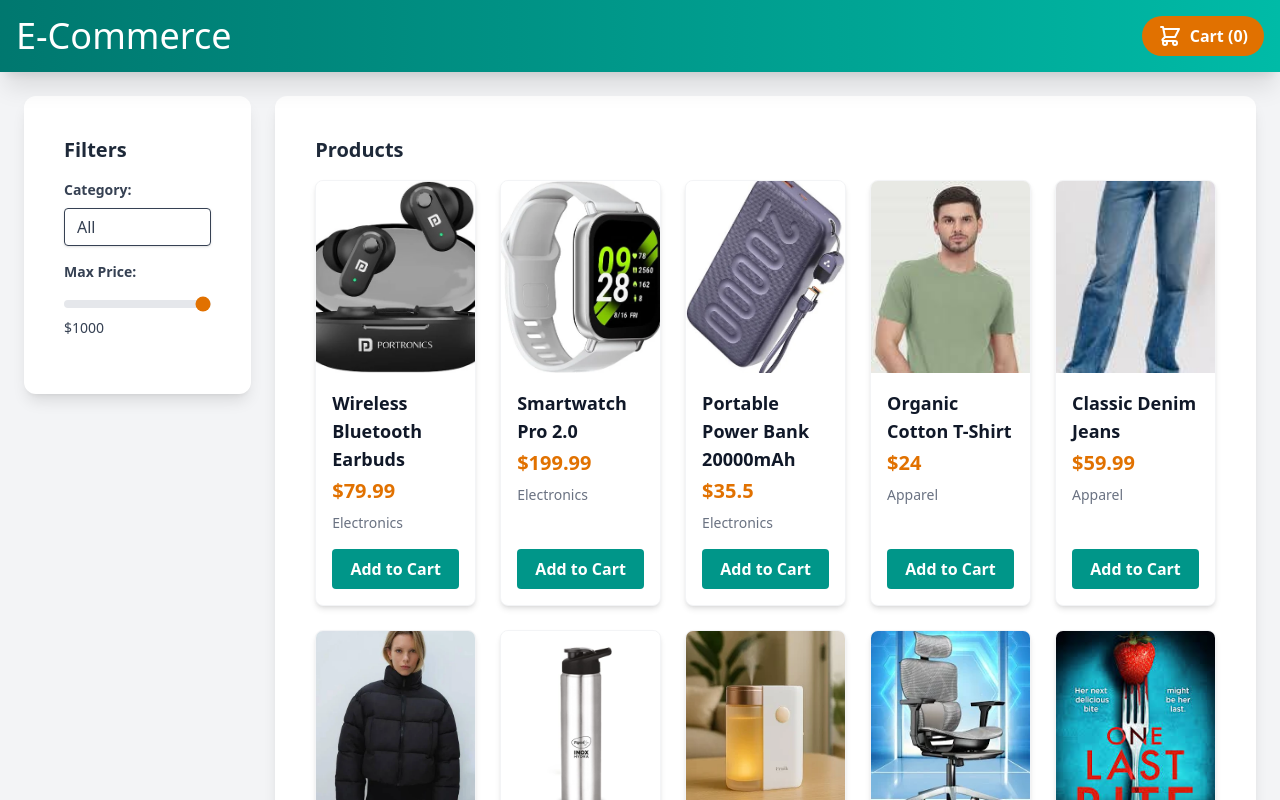
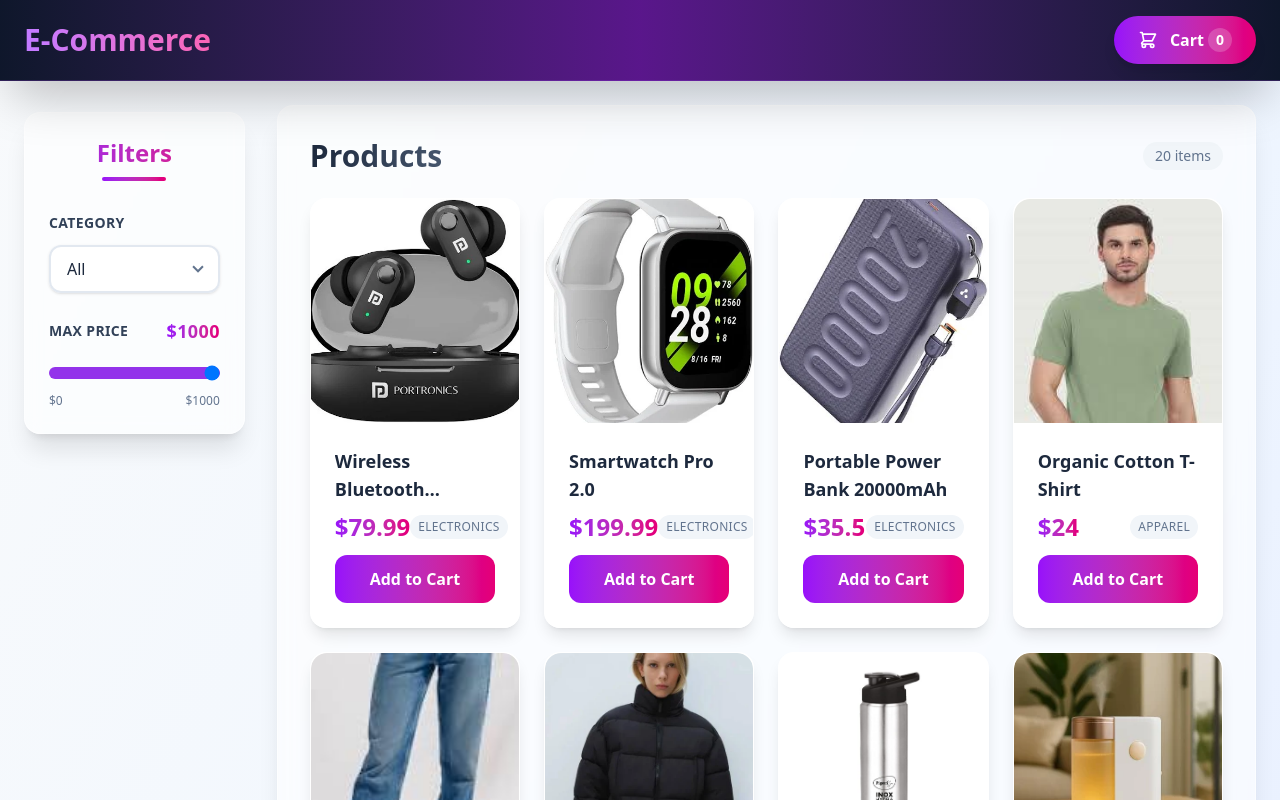
Before and after one commit to AnuragWebSeederTech/redux, a React (Vite) app: page / in a window 1280 px wide. Shown: the top 800 px of the page. Built offline with nearby package versions, Linux system fonts and the light colour scheme.

Commit message:
Added styling in the page

```diff
--- a/src/App.jsx
+++ b/src/App.jsx
@@ -20,30 +20,35 @@ function App() {
 
   return (
     <Router>
-      <div className="min-h-screen bg-gray-100 flex flex-col font-primary">
-        <header className="bg-gradient-to-r from-teal-700 to-teal-500 text-white p-4 shadow-xl sticky top-0 z-10"> {/* Teal gradient header */}
-          <nav className="max-w-screen-xl mx-auto flex justify-between items-center">
-            <Link to="/" className="text-4xl font-heading text-white hover:text-teal-100 transition-all duration-300 ease-in-out">
-              E-Commerce
-            </Link>
-            <div className="relative">
-              <Link to="/cart" className="bg-amber-600 hover:bg-amber-700 text-white font-bold py-2 px-4 rounded-full flex items-center space-x-2 transition-all duration-300 ease-in-out">
-                <svg xmlns="http://www.w3.org/2000/svg" className="h-6 w-6" fill="none" viewBox="0 0 24 24" stroke="currentColor" strokeWidth="2">
-                  <path strokeLinecap="round" strokeLinejoin="round" d="M3 3h2l.4 2M7 13h10l4-8H5.4M7 13L5.4 5M7 13l-2.293 2.293c-.63.63-.184 1.707.707 1.707H17m0 0a2 2 0 100 4 2 2 0 000-4zm-8 2a2 2 0 11-4 0 2 2 0 014 0z" />
-                </svg>
-                <span>Cart (<span className="font-semibold">{cartItems.length}</span>)</span>
+      <div className="min-h-screen bg-gradient-to-br from-slate-50 via-blue-50 to-indigo-100 flex flex-col font-primary">
+        <header className="bg-gradient-to-r from-slate-900 via-purple-900 to-slate-900 text-white shadow-2xl sticky top-0 z-50 backdrop-blur-sm border-b border-purple-500/20">
+          <nav className="max-w-7xl mx-auto px-6 py-4">
+            <div className="flex justify-between items-center">
+              <Link to="/" className="text-3xl font-bold bg-gradient-to-r from-purple-400 to-pink-400 bg-clip-text text-transparent hover:from-purple-300 hover:to-pink-300 transition-all duration-500 ease-out transform hover:scale-105">
+                E-Commerce
               </Link>
+              <div className="relative group">
+                <Link to="/cart" className="bg-gradient-to-r from-purple-600 to-pink-600 hover:from-purple-700 hover:to-pink-700 text-white font-semibold py-3 px-6 rounded-full flex items-center space-x-3 transition-all duration-300 ease-out transform hover:scale-105 hover:shadow-xl shadow-lg">
+                  <svg xmlns="http://www.w3.org/2000/svg" className="h-5 w-5" fill="none" viewBox="0 0 24 24" stroke="currentColor" strokeWidth="2">
+                    <path strokeLinecap="round" strokeLinejoin="round" d="M3 3h2l.4 2M7 13h10l4-8H5.4M7 13L5.4 5M7 13l-2.293 2.293c-.63.63-.184 1.707.707 1.707H17m0 0a2 2 0 100 4 2 2 0 000-4zm-8 2a2 2 0 11-4 0 2 2 0 014 0z" />
+                  </svg>
+                  <span className="flex items-center space-x-1">
+                    <span>Cart</span>
+                    <span className="bg-white/20 rounded-full px-2 py-0.5 text-sm font-bold">{cartItems.length}</span>
+                  </span>
+                </Link>
+              </div>
             </div>
           </nav>
         </header>
 
         <Routes>
           <Route path="/" element={
-            <main className="grid grid-cols-1 md:grid-cols-5 gap-6 p-6 max-w-screen-xl mx-auto w-full flex-grow">
-              <aside className="md:col-span-1 bg-white p-6 rounded-xl shadow-lg md:h-fit md:sticky md:top-24">
+            <main className="grid grid-cols-1 lg:grid-cols-5 gap-8 p-6 max-w-7xl mx-auto w-full flex-grow">
+              <aside className="lg:col-span-1 bg-white/60 backdrop-blur-sm p-6 rounded-2xl shadow-xl border border-white/50 lg:h-fit lg:sticky lg:top-28 hover:shadow-2xl transition-all duration-300">
                 <Filters />
               </aside>
-              <section className="md:col-span-4 bg-white p-6 rounded-xl shadow-lg">
+              <section className="lg:col-span-4 bg-white/60 backdrop-blur-sm p-8 rounded-2xl shadow-xl border border-white/50 hover:shadow-2xl transition-all duration-300">
                 <ProductGrid />
               </section>
             </main>
--- a/src/components/Filters.jsx
+++ b/src/components/Filters.jsx
@@ -1,7 +1,6 @@
-// src/components/Filters.js
 import React, { useState } from 'react';
 import { useSelector, useDispatch } from 'react-redux';
-import { applyFilters } from '../redux/ecommerceSlice'; // Import from ecommerceSlice
+import { applyFilters } from '../redux/ecommerceSlice';
 
 function Filters() {
   const dispatch = useDispatch();
@@ -20,25 +19,48 @@ function Filters() {
   };
 
   return (
-    <div className="p-4">
-      <h2 className="text-xl font-semibold mb-4 text-gray-800">Filters</h2>
+    <div className="space-y-8">
+      <div className="text-center">
+        <h2 className="text-2xl font-bold bg-gradient-to-r from-purple-600 to-pink-600 bg-clip-text text-transparent mb-2">
+          Filters
+        </h2>
+        <div className="w-16 h-1 bg-gradient-to-r from-purple-600 to-pink-600 rounded-full mx-auto"></div>
+      </div>
 
-      <div className="mb-4">
-        <label htmlFor="category" className="block text-gray-700 text-sm font-bold mb-2">Category:</label>
+      <div className="space-y-6">
+        <div>
+          <label htmlFor="category" className="block text-slate-700 text-sm font-semibold mb-3 uppercase tracking-wide">
+            Category
+          </label>
+          <div className="relative group">
             <select
               id="category"
               value={currentFilters.category}
               onChange={handleCategoryChange}
-          className="shadow appearance-none border rounded w-full py-2 px-3 text-gray-700 leading-tight focus:outline-none focus:shadow-outline"
+              className="block appearance-none w-full bg-white/80 backdrop-blur-sm border-2 border-slate-200 hover:border-purple-300 focus:border-purple-500 px-4 py-3 pr-10 rounded-xl shadow-sm text-slate-800 leading-tight focus:outline-none focus:ring-4 focus:ring-purple-200 transition-all duration-300 cursor-pointer font-medium group-hover:shadow-lg"
             >
               {categories.map(cat => (
-            <option key={cat} value={cat}>{cat}</option>
+                <option key={cat} value={cat} className="py-2 font-medium">{cat}</option>
               ))}
             </select>
+            <div className="pointer-events-none absolute inset-y-0 right-0 flex items-center px-3 text-slate-500 group-hover:text-purple-600 transition-colors duration-300">
+              <svg className="fill-current h-5 w-5" xmlns="http://www.w3.org/2000/svg" viewBox="0 0 20 20">
+                <path d="M9.293 12.95l.707.707L15.657 8l-1.414-1.414L10 10.828 5.757 6.586 4.343 8z"/>
+              </svg>
+            </div>
+          </div>
         </div>
 
-      <div className="mb-4">
-        <label htmlFor="priceRange" className="block text-gray-700 text-sm font-bold mb-2">Max Price:</label>
+        <div>
+          <label htmlFor="priceRange" className="block text-slate-700 text-sm font-semibold mb-4 uppercase tracking-wide">
+            <div className="flex justify-between items-center">
+              <span>Max Price</span>
+              <span className="bg-gradient-to-r from-purple-600 to-pink-600 bg-clip-text text-transparent font-bold text-lg">
+                ${currentFilters.priceRange[1]}
+              </span>
+            </div>
+          </label>
+          <div className="relative">
             <input
               type="range"
               id="priceRange"
@@ -47,9 +69,17 @@ function Filters() {
               step="10"
               value={currentFilters.priceRange[1]}
               onChange={handlePriceChange}
-          className="w-full h-2 bg-gray-200 rounded-lg appearance-none cursor-pointer accent-amber-600 focus:outline-none transition-all duration-200"
+              className="w-full h-3 bg-gradient-to-r from-slate-200 to-slate-300 rounded-full appearance-none cursor-pointer focus:outline-none focus:ring-4 focus:ring-purple-200 transition-all duration-300 slider"
+              style={{
+                background: `linear-gradient(to right, rgb(147 51 234) 0%, rgb(147 51 234) ${(currentFilters.priceRange[1] / 1000) * 100}%, rgb(226 232 240) ${(currentFilters.priceRange[1] / 1000) * 100}%, rgb(226 232 240) 100%)`
+              }}
             />
-        <span className="text-gray-700 text-sm mt-1 block">${currentFilters.priceRange[1]}</span>
+            <div className="flex justify-between text-xs text-slate-500 mt-2">
+              <span>$0</span>
+              <span>$1000</span>
+            </div>
+          </div>
+        </div>
       </div>
     </div>
   );
--- a/src/components/ProductCard.jsx
+++ b/src/components/ProductCard.jsx
@@ -1,6 +1,6 @@
 import React from 'react';
 import { useDispatch } from 'react-redux';
-import { addToCart, setSelectedProduct } from '../redux/ecommerceSlice'; // Import from ecommerceSlice
+import { addToCart, setSelectedProduct } from '../redux/ecommerceSlice';
 
 function ProductCard({ product }) {
   const dispatch = useDispatch();
@@ -14,25 +14,39 @@ function ProductCard({ product }) {
   };
 
   return (
-    <div className="bg-white border border-gray-100 rounded-lg shadow-md overflow-hidden transform transition duration-300 hover:scale-105 hover:shadow-xl flex flex-col font-primary"> {/* Added font-primary */}
-      <img
-        src={product.image}
-        alt={product.name}
-        className="w-full h-48 object-cover cursor-pointer"
-        onClick={handleViewDetails}
-      />
-      <div className="p-4 flex flex-col flex-grow">
+    <div className="group bg-white/80 backdrop-blur-sm border border-white/50 rounded-2xl shadow-lg overflow-hidden transform transition-all duration-500 hover:scale-105 hover:shadow-2xl hover:bg-white flex flex-col font-primary relative">
+      <div className="absolute inset-0 bg-gradient-to-br from-purple-500/5 to-pink-500/5 opacity-0 group-hover:opacity-100 transition-opacity duration-300 pointer-events-none"></div>
+
+      <div className="relative overflow-hidden rounded-t-2xl">
+        <img
+          src={product.image}
+          alt={product.name}
+          className="w-full h-56 object-cover cursor-pointer transition-transform duration-500 group-hover:scale-110"
+          onClick={handleViewDetails}
+        />
+        <div className="absolute inset-0 bg-gradient-to-t from-black/20 to-transparent opacity-0 group-hover:opacity-100 transition-opacity duration-300"></div>
+      </div>
+
+      <div className="p-6 flex flex-col flex-grow relative z-10">
         <h3
-          className="text-lg font-semibold text-gray-900 mb-1 cursor-pointer hover:text-teal-600 transition-colors duration-200" // Teal hover color
+          className="text-lg font-bold text-slate-800 mb-2 cursor-pointer hover:text-purple-600 transition-colors duration-300 line-clamp-2 group-hover:text-purple-600"
           onClick={handleViewDetails}
         >
           {product.name}
         </h3>
-        <p className="text-amber-600 font-bold mb-2 text-xl">${product.price}</p>
-        <p className="text-gray-500 text-sm mb-4 flex-grow">{product.category}</p>
+
+        <div className="flex items-center justify-between mb-3">
+          <p className="text-2xl font-bold bg-gradient-to-r from-purple-600 to-pink-600 bg-clip-text text-transparent">
+            ${product.price}
+          </p>
+          <span className="text-xs text-slate-500 bg-slate-100 px-2 py-1 rounded-full uppercase tracking-wide">
+            {product.category}
+          </span>
+        </div>
+
         <button
           onClick={handleAddToCart}
-          className="mt-auto bg-teal-600 hover:bg-teal-700 text-white font-bold py-2 px-4 rounded focus:outline-none focus:shadow-outline transition-colors duration-200"
+          className="mt-auto bg-gradient-to-r from-purple-600 to-pink-600 hover:from-purple-700 hover:to-pink-700 text-white font-semibold py-3 px-4 rounded-xl focus:outline-none focus:ring-4 focus:ring-purple-300 transition-all duration-300 transform hover:scale-105 hover:shadow-lg active:scale-95"
         >
           Add to Cart
         </button>
--- a/src/components/ProductGrid.jsx
+++ b/src/components/ProductGrid.jsx
@@ -13,16 +13,28 @@ function ProductGrid() {
   });
 
   return (
-    <div className="p-4">
-      <h2 className="text-xl font-semibold mb-4 text-gray-800">Products</h2>
+    <div className="space-y-6">
+      <div className="flex items-center justify-between">
+        <h2 className="text-3xl font-bold bg-gradient-to-r from-slate-800 to-slate-600 bg-clip-text text-transparent">
+          Products
+        </h2>
+        <div className="text-sm text-slate-500 bg-slate-100 px-3 py-1 rounded-full">
+          {filteredProducts.length} items
+        </div>
+      </div>
+
       {filteredProducts.length > 0 ? (
-        <div className="grid grid-cols-1 sm:grid-cols-2 md:grid-cols-3 lg:grid-cols-4 xl:grid-cols-5 gap-6">
+        <div className="grid grid-cols-1 sm:grid-cols-2 md:grid-cols-2 lg:grid-cols-3 xl:grid-cols-4 gap-6">
           {filteredProducts.map(product => (
             <ProductCard key={product.id} product={product} />
           ))}
         </div>
       ) : (
-        <p className="text-center text-gray-600">No products found matching your filters.</p>
+        <div className="text-center py-16">
+          <div className="text-6xl mb-4">🔍</div>
+          <p className="text-xl text-slate-600 mb-2">No products found</p>
+          <p className="text-slate-500">Try adjusting your filters</p>
+        </div>
       )}
     </div>
   );
```
Also changed, not shown: src/components/Cart.jsx (+55 -27 lines), src/pages/CartPage.jsx (+11 -8 lines). Lines whose indentation alone changed are shown as unchanged.
